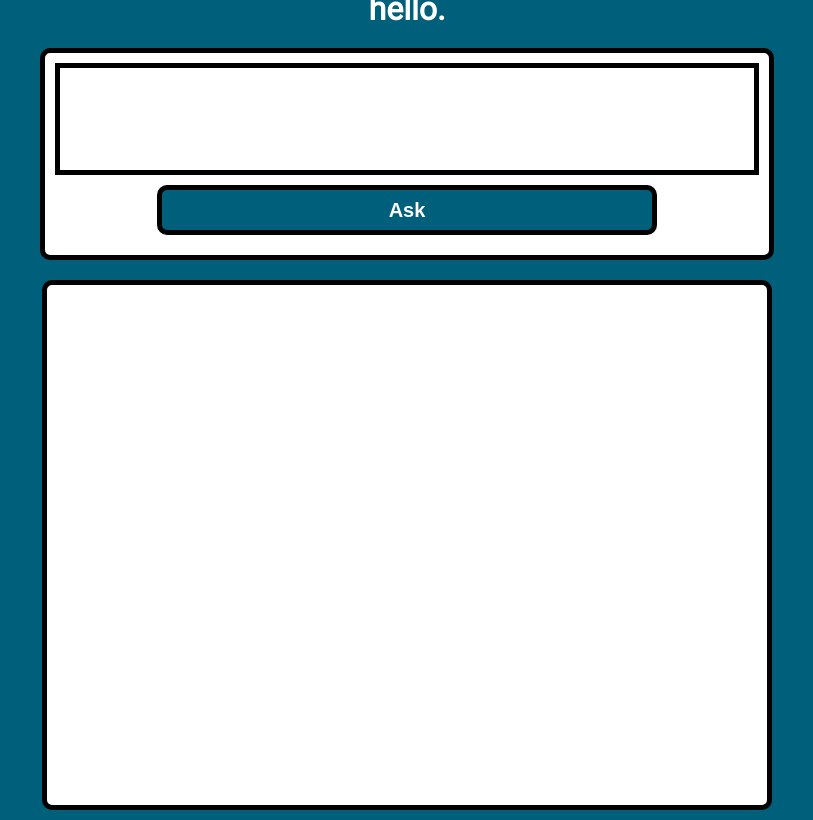
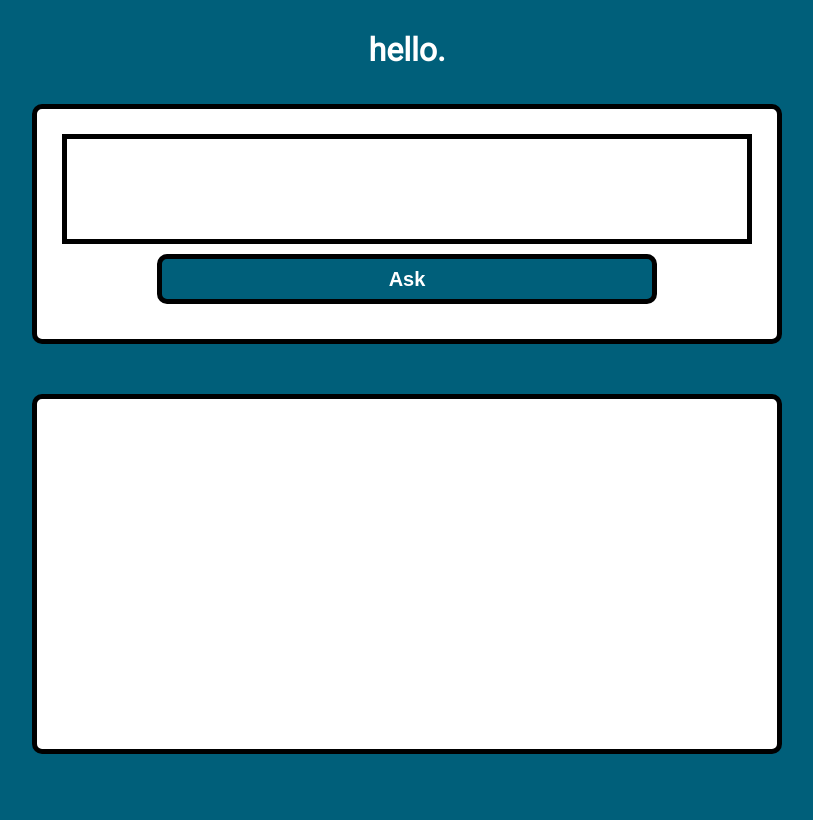
Before and after one commit to cjtakhar/statlas, a React (Create React App) app: page /chatlas in a window 1280 px wide. Shown: the whole page, without its empty margins (233-1046 px from the left). Built offline with nearby package versions, Linux system fonts and the light colour scheme.

Commit message:
css update

```diff
--- a/src/App.css
+++ b/src/App.css
@@ -25,19 +25,20 @@ body {
     justify-content: center;
     border: solid 5px black;
     border-radius: 10px;
-    margin: 10px;
-    padding: 10px;
+    margin: 25px;
+    padding: 25px;
     background-color: white;
 
 }
 
 .chat-input {
     font-family: 'Roboto', sans-serif;
-    width: 690px;
-    height: 100px;
-    font-size: 2.5rem;
+    width: 630px;
+    height: 50px;
+    font-size: 2rem;
     font-weight: 100;
     border: solid 5px black;
+    padding: 25px;
 }
 
 .chat-btn {
@@ -61,12 +62,12 @@ body {
     align-items: center;
     font-family: 'Roboto', sans-serif;
     font-size: 1.25rem;
-    width: 700px;
-    height: 500px;
+    width: 690px;
+    height: 300px;
     border: solid 5px black;
     border-radius: 10px;
-    margin: 10px;
-    padding: 10px;
+    margin: 25px;
+    padding: 25px;
     color: black;
     background-color: white;
 
```
